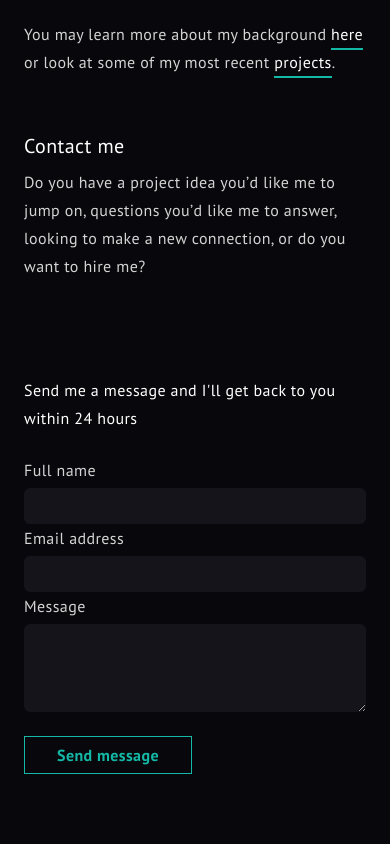
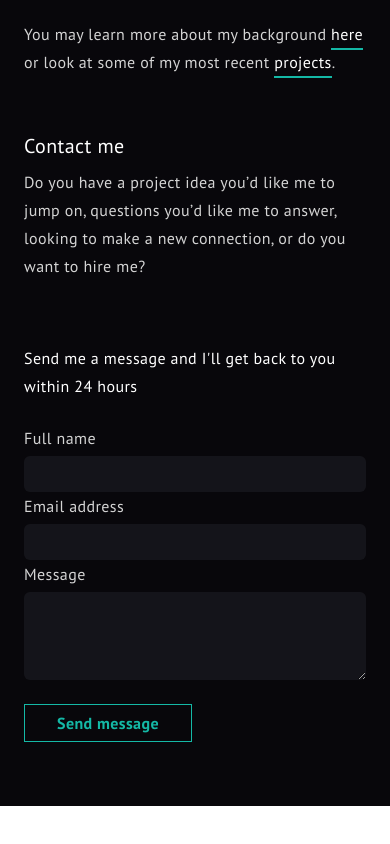
Before and after one commit to deyemiobaa/sa-portfolio, a React (Vite) app: page / in a window 390 px wide. Shown: the part 1500-2344 px from the top of the page. After the commit the page ends 2306 px from the top, so only its background shows below. Built offline with nearby package versions, Linux system fonts and the light colour scheme.

Commit message:
reduce form margin

```diff
--- a/src/components/form.js
+++ b/src/components/form.js
@@ -7,7 +7,7 @@ export default function Form() {
     return <p className="mt-10 font-bold">Thanks for your message! I'll get back to you within 24 hours.</p>;
   }
   return (
-    <div className="w-full my-24 lg:my-0 lg:h-screen flex flex-col justify-center relative" data-aos="zoom-in-up">
+    <div className="relative flex flex-col justify-center w-full my-16 lg:my-0 lg:h-screen" data-aos="zoom-in-up">
       <p className="mb-6 text-white">Send me a message and I'll get back to you within 24 hours</p>
       <form onSubmit={handleSubmit} className="md:w-3/5">
         <label className="block ">
```
